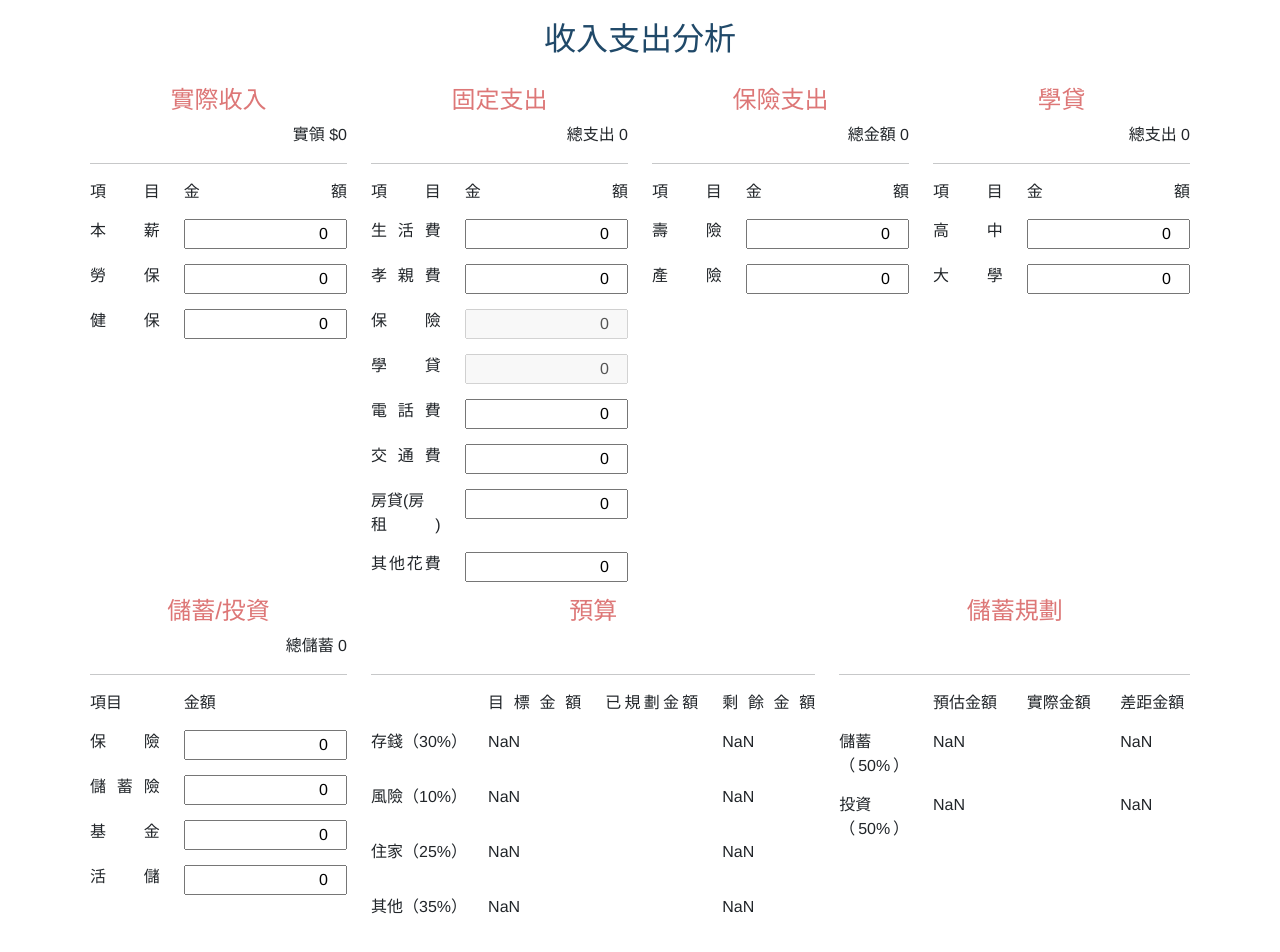
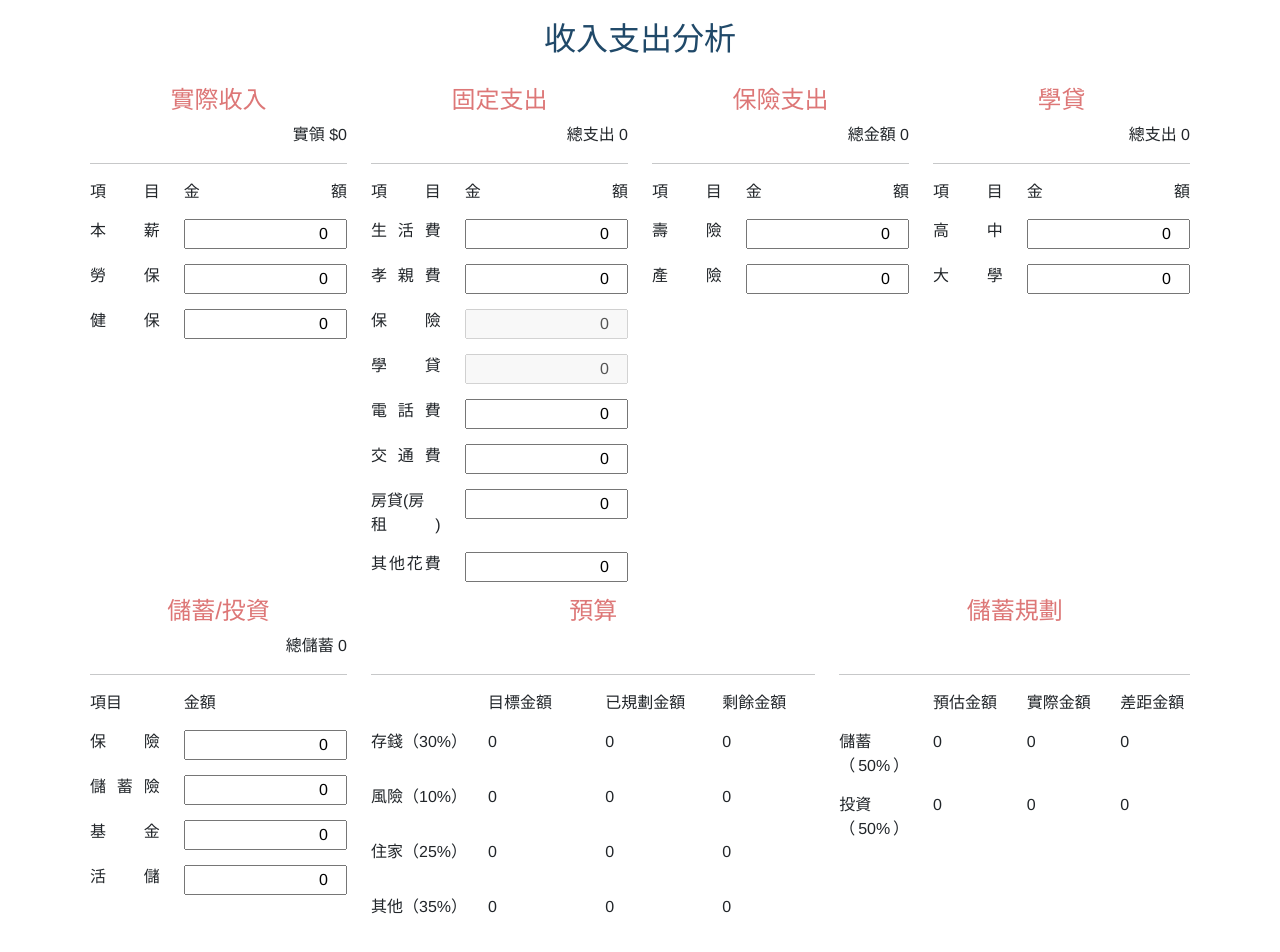
Before and after one commit to LinTF/IncomePlan, a Vue app: page / in a window 1280 px wide. Shown: the top 952 px of the page. Built offline with nearby package versions, Linux system fonts and the light colour scheme.

Commit message:
修改命名

```diff
--- a/src/components/budgetBlock.vue
+++ b/src/components/budgetBlock.vue
@@ -6,15 +6,15 @@
         <div>
             <div class="income-item">
                 <div class="row">
-                    <div class="col-3 title">
+                    <div class="col-3">
                     </div>
-                    <div class="col-3 title">
+                    <div class="col-3">
                         <span class="txt-center">目標金額</span>
                     </div>
-                    <div class="col-3 title">
+                    <div class="col-3">
                         <span class="txt-center">已規劃金額</span>
                     </div>
-                    <div class="col-3 title">
+                    <div class="col-3">
                         <span class="txt-center">剩餘金額</span>
                     </div>
                 </div>
@@ -25,13 +25,13 @@
                         <span>存錢（30%）</span>
                     </div>
                     <div class="col-3">
-                        <p>{{ saveMoney = incomeTotal * 0.3 }} {{ $emit('emitSaveMoney', saveMoney = incomeTotal * 0.3) }}</p>
+                        <p>{{ saveMoney = propsIncomeTotal * 0.3 }} {{ $emit('emitSaveMoney', saveMoney = propsIncomeTotal * 0.3) }}</p>
                     </div>
                     <div class="col-3">
-                        <p>{{ saveTotal }}</p>
+                        <p>{{ propsSaveTotal }}</p>
                     </div>
                     <div class="col-3">
-                        <p>{{ saveMoney - saveTotal }}</p>
+                        <p>{{ saveMoney - propsSaveTotal }}</p>
                     </div>
                 </div>
             </div>
@@ -41,13 +41,13 @@
                         <span>風險（10%）</span>
                     </div>
                     <div class="col-3">
-                        <p>{{ risk = incomeTotal * 0.1 }}</p>
+                        <p>{{ risk = propsIncomeTotal * 0.1 }}</p>
                     </div>
                     <div class="col-3">
-                        <p>{{ insuranceTotal }}</p>
+                        <p>{{ propsInsuranceTotal }}</p>
                     </div>
                     <div class="col-3">
-                        <p>{{ risk - insuranceTotal }}</p>
+                        <p>{{ risk - propsInsuranceTotal }}</p>
                     </div>
                 </div>
             </div>
@@ -57,13 +57,13 @@
                         <span>住家（25%）</span>
                     </div>
                     <div class="col-3">
-                        <p>{{ house = incomeTotal * 0.25 }}</p>
+                        <p>{{ house = propsIncomeTotal * 0.25 }}</p>
                     </div>
                     <div class="col-3">
-                        <p>{{ houseCost }}</p>
+                        <p>{{ propsHouseCost }}</p>
                     </div>
                     <div class="col-3">
-                        <p>{{ house - houseCost }}</p>
+                        <p>{{ house - propsHouseCost }}</p>
                     </div>
                 </div>
             </div>
@@ -73,13 +73,13 @@
                         <span>其他（35%）</span>
                     </div>
                     <div class="col-3">
-                        <p>{{ otherConsumption = incomeTotal * 0.35 }}</p>
+                        <p>{{ otherConsumption = propsIncomeTotal * 0.35 }}</p>
                     </div>
                     <div class="col-3">
-                        <p>{{ getOtherPlanCost }}</p>
+                        <p>{{ propsOtherPlanCost }}</p>
                     </div>
                     <div class="col-3">
-                        <p>{{ otherConsumption - getOtherPlanCost }}</p>
+                        <p>{{ otherConsumption - propsOtherPlanCost }}</p>
                     </div>
                 </div>
             </div>
--- a/src/components/planBlock.vue
+++ b/src/components/planBlock.vue
@@ -25,13 +25,13 @@
                         <span>儲蓄（50%）</span>
                     </div>
                     <div class="col-3">
-                        <p>{{ saveBank = parseInt(saveMoney) * 0.5 }}</p>
+                        <p>{{ saveBank = parseInt(propsSaveMoney) * 0.5 }}</p>
                     </div>
                     <div class="col-3">
-                        <p>{{ getSaveBank }}</p>
+                        <p>{{ propsSaveBank }}</p>
                     </div>
                     <div class="col-3">
-                        <p>{{ saveBank - getSaveBank }}</p>
+                        <p>{{ saveBank - propsSaveBank }}</p>
                     </div>
                 </div>
             </div>
@@ -41,13 +41,13 @@
                         <span>投資（50%）</span>
                     </div>
                     <div class="col-3">
-                        <p>{{ investment = parseInt(saveMoney) * 0.5 }}</p>
+                        <p>{{ investment = parseInt(propsSaveMoney) * 0.5 }}</p>
                     </div>
                     <div class="col-3">
-                        <p>{{ getInvest }}</p>
+                        <p>{{ propsInvest }}</p>
                     </div>
                     <div class="col-3">
-                        <p>{{ investment - getInvest }}</p>
+                        <p>{{ investment - propsInvest }}</p>
                     </div>
                 </div>
             </div>
```
